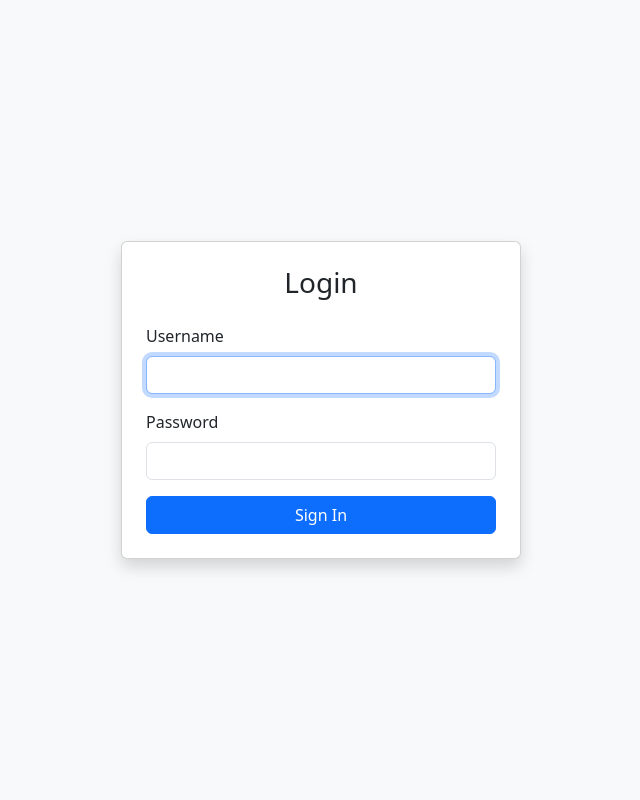
After one commit to andgonca/studytracker, a PHP site: page /login.php in a window 1280 px wide. The commit adds this page. Shown: the whole page, without its empty margins (319-959 px from the left). Run offline with PHP 8.4, Linux system fonts and the light colour scheme.

Commit message:
Implement user authentication with login and logout functionality

```diff
--- a/config.php
+++ b/config.php
@@ -1,4 +1,6 @@
 <?php
+session_start();
+
 define('DB_SERVER', 'localhost');
 define('DB_USERNAME', getenv('DB_USERNAME'));
 define('DB_PASSWORD', getenv('DB_PASSWORD'));
--- a/index.php
+++ b/index.php
@@ -1,5 +1,10 @@
 <?php
 require_once 'config.php';
+
+if (!isset($_SESSION['user_id'])) {
+    header("Location: login.php");
+    exit;
+}
 
 // Handle Form Submission (Add or Update)
 if ($_SERVER["REQUEST_METHOD"] == "POST") {
@@ -158,6 +163,7 @@ while($s = $sub_res->fetch_assoc()) {
             <div class="navbar-nav">
                 <a class="nav-link active" href="index.php">Tracker</a>
                 <a class="nav-link" href="maintenance.php">Maintenance</a>
+                <a class="nav-link text-danger" href="logout.php">Logout (<?= htmlspecialchars($_SESSION['username'] ?? 'User') ?>)</a>
             </div>
         </div>
     </nav>
--- /dev/null
+++ b/login.php
@@ -0,0 +1,66 @@
+<?php
+require_once 'config.php';
+
+if (isset($_SESSION['user_id'])) {
+    header("Location: index.php");
+    exit;
+}
+
+$error = '';
+
+if ($_SERVER["REQUEST_METHOD"] == "POST") {
+    $username = trim($_POST['username']);
+    $password = $_POST['password'];
+
+    if (empty($username) || empty($password)) {
+        $error = "Please enter username and password.";
+    } else {
+        $stmt = $conn->prepare("SELECT id, password FROM users WHERE username = ?");
+        $stmt->bind_param("s", $username);
+        $stmt->execute();
+        $stmt->store_result();
+
+        if ($stmt->num_rows > 0) {
+            $stmt->bind_result($id, $hashed_password);
+            $stmt->fetch();
+
+            if (password_verify($password, $hashed_password)) {
+                $_SESSION['user_id'] = $id;
+                $_SESSION['username'] = $username;
+                header("Location: index.php");
+                exit;
+            } else {
+                $error = "Invalid password.";
+            }
+        } else {
+            $error = "Invalid username.";
+        }
+        $stmt->close();
+    }
+}
+?>
+<!DOCTYPE html>
+<html lang="en">
+<head>
+    <meta charset="UTF-8">
+    <title>Login - Study Tracker</title>
+    <link href="https://cdn.jsdelivr.net/npm/bootstrap@5.3.0/dist/css/bootstrap.min.css" rel="stylesheet">
+</head>
+<body class="bg-light d-flex align-items-center justify-content-center" style="height: 100vh;">
+    <div class="card shadow p-4" style="width: 100%; max-width: 400px;">
+        <h3 class="text-center mb-4">Login</h3>
+        <?php if($error): ?><div class="alert alert-danger"><?= htmlspecialchars($error) ?></div><?php endif; ?>
+        <form method="POST">
+            <div class="mb-3">
+                <label class="form-label">Username</label>
+                <input type="text" name="username" class="form-control" required autofocus>
+            </div>
+            <div class="mb-3">
+                <label class="form-label">Password</label>
+                <input type="password" name="password" class="form-control" required>
+            </div>
+            <button type="submit" class="btn btn-primary w-100">Sign In</button>
+        </form>
+    </div>
+</body>
+</html>
--- /dev/null
+++ b/logout.php
@@ -0,0 +1,6 @@
+<?php
+require_once 'config.php';
+session_destroy();
+header("Location: login.php");
+exit;
+?>
--- a/maintenance.php
+++ b/maintenance.php
@@ -1,5 +1,10 @@
 <?php
 require_once 'config.php';
+
+if (!isset($_SESSION['user_id'])) {
+    header("Location: login.php");
+    exit;
+}
 
 // Handle Adds
 if ($_SERVER["REQUEST_METHOD"] == "POST") {
@@ -63,6 +68,7 @@ $subdomains = $conn->query("SELECT s.*, d.name as domain_name, c.name as cert_na
             <div class="navbar-nav">
                 <a class="nav-link" href="index.php">Tracker</a>
                 <a class="nav-link active" href="maintenance.php">Maintenance</a>
+                <a class="nav-link text-danger" href="logout.php">Logout (<?= htmlspecialchars($_SESSION['username'] ?? 'User') ?>)</a>
             </div>
         </div>
     </nav>
```
Also changed, not shown: setup_relational.sql (+11 -1 lines).
